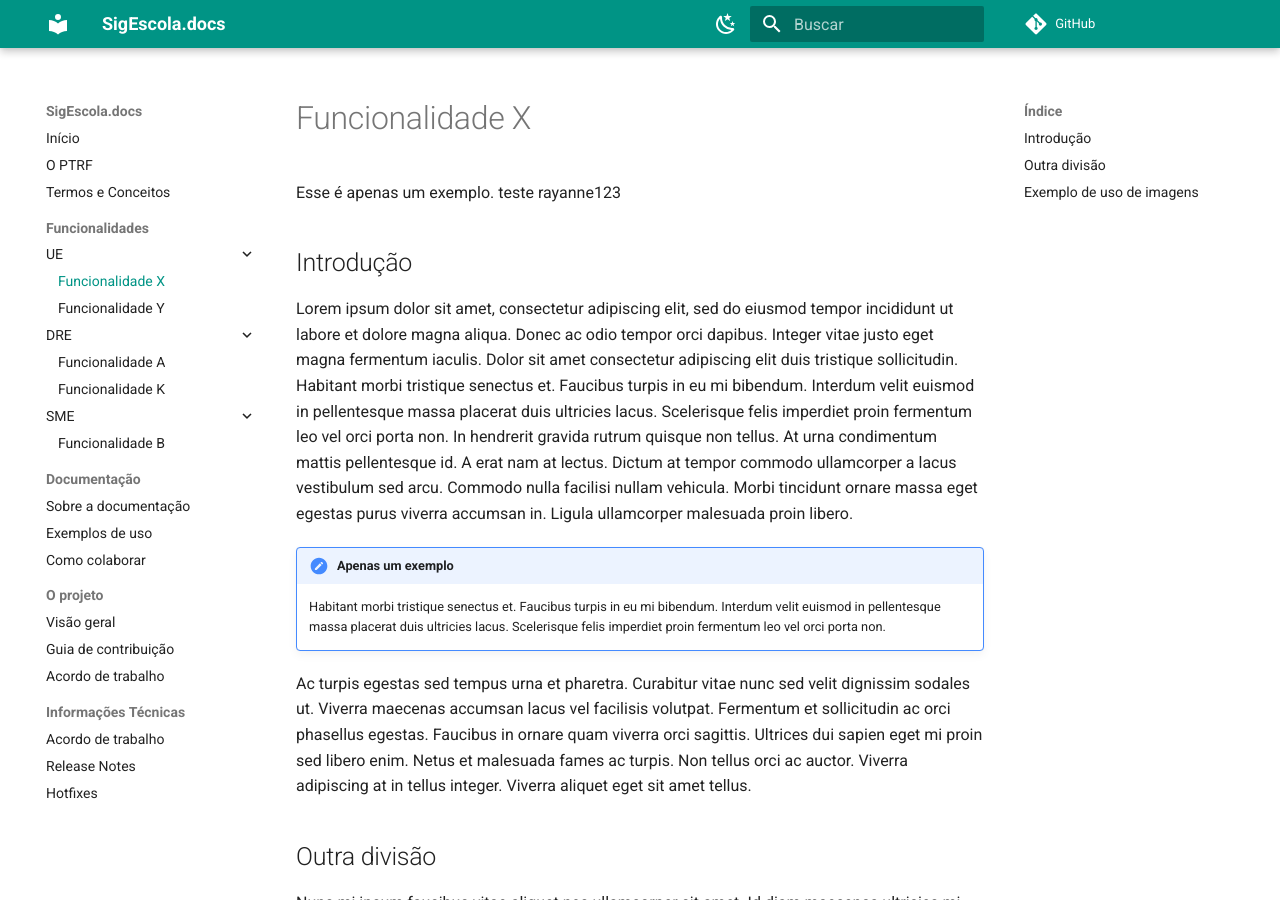
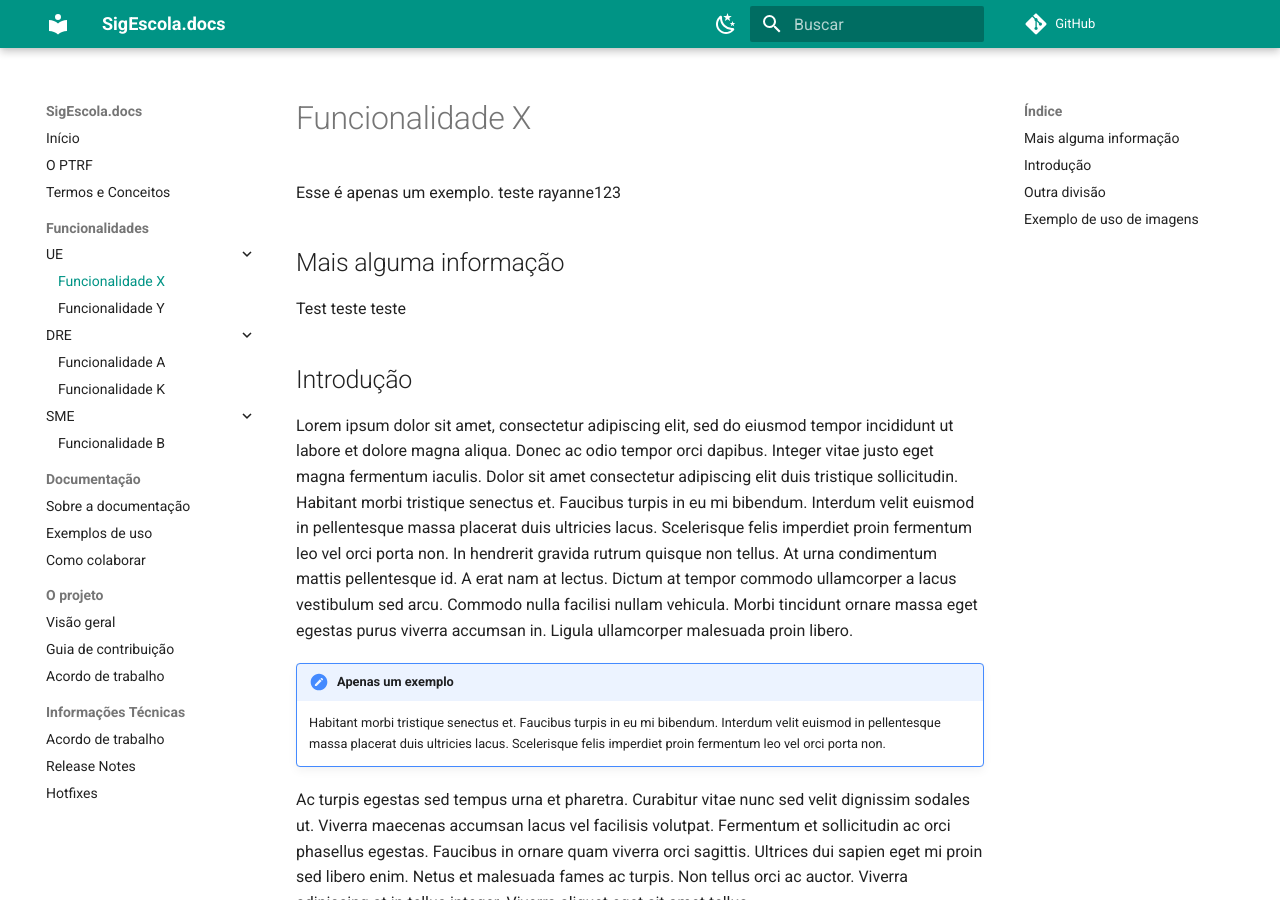
Before and after one commit to prefeiturasp/SME-PTRF-Docs, an MkDocs documentation site: the page built from docs/funcionalidades/ue/funcionalidade_x.md, in a window 1280 px wide and 900 px high. Built offline with MkDocs 1.6.1 and Material for MkDocs 9.7.7, drawn with Linux system fonts in a browser that asks for light colours; comment, search, counter and statistics services are not loaded.

Commit message:
Treinamento: Alteração na funcionalidade X

```diff
--- a/docs/funcionalidades/ue/funcionalidade_x.md
+++ b/docs/funcionalidades/ue/funcionalidade_x.md
@@ -2,6 +2,8 @@
 
 Esse é apenas um exemplo.
 teste rayanne123
+## Mais alguma informação
+Test teste teste
 
 ## Introdução
 Lorem ipsum dolor sit amet, consectetur adipiscing elit, sed do eiusmod tempor incididunt ut labore et dolore magna aliqua. Donec ac odio tempor orci dapibus. Integer vitae justo eget magna fermentum iaculis. Dolor sit amet consectetur adipiscing elit duis tristique sollicitudin. Habitant morbi tristique senectus et. Faucibus turpis in eu mi bibendum. Interdum velit euismod in pellentesque massa placerat duis ultricies lacus. Scelerisque felis imperdiet proin fermentum leo vel orci porta non. In hendrerit gravida rutrum quisque non tellus. At urna condimentum mattis pellentesque id. A erat nam at lectus. Dictum at tempor commodo ullamcorper a lacus vestibulum sed arcu. Commodo nulla facilisi nullam vehicula. Morbi tincidunt ornare massa eget egestas purus viverra accumsan in. Ligula ullamcorper malesuada proin libero.
```
